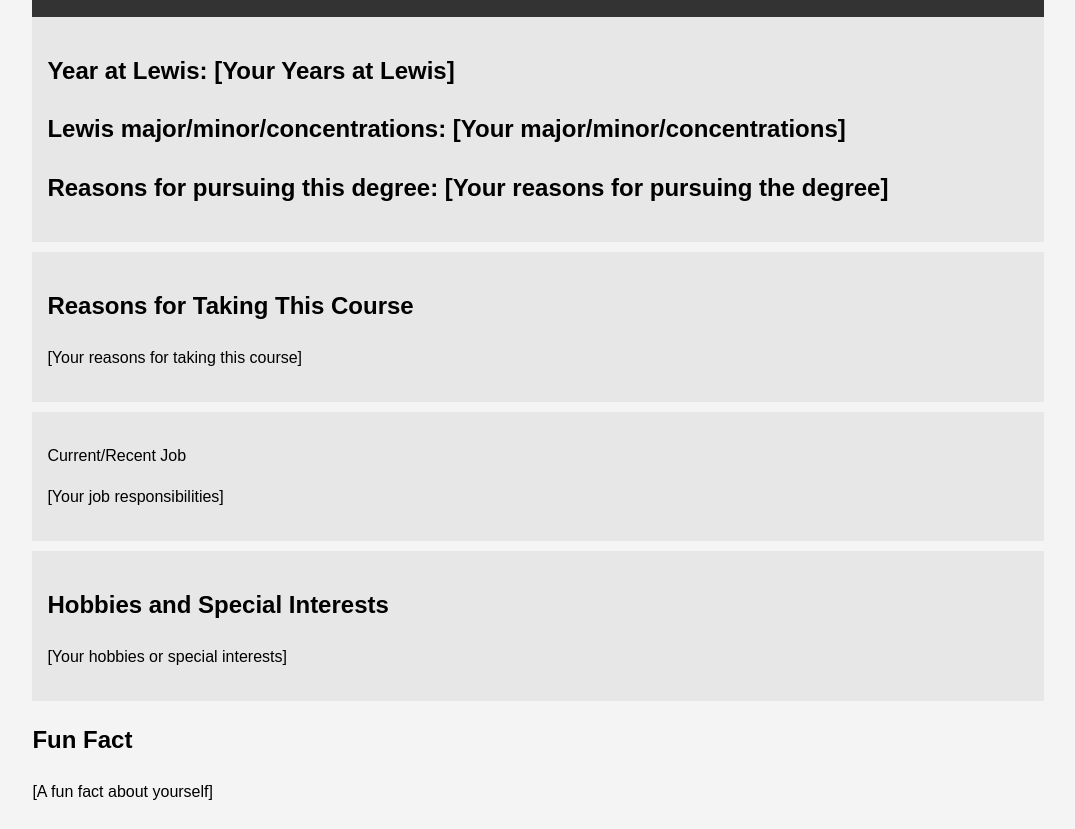
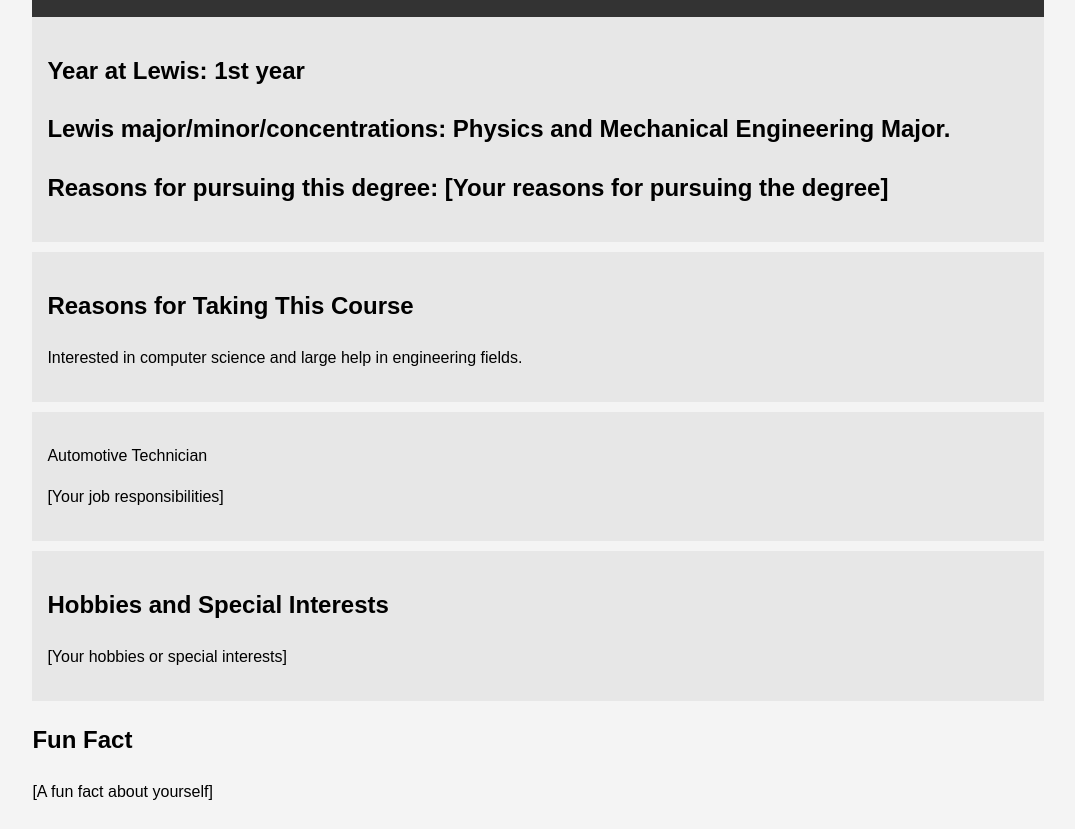
Before and after one commit to Humberto-va/me, a plain HTML site: page index.html in a window 1280 px wide. Shown: the part 82-911 px from the top of the page, without its empty margins (102-1177 px from the left). Drawn offline with Linux system fonts and the light colour scheme.

Commit message:
Updated Year, Major, Job, and reason for course

```diff
--- a/index.html
+++ b/index.html
@@ -36,18 +36,18 @@
         </header>
 
         <section class="lewis">
-			<h2>Year at Lewis: [Your Years at Lewis]</h2>
-			<h2>Lewis major/minor/concentrations: [Your major/minor/concentrations]</h2>
+			<h2>Year at Lewis: 1st year</h2>
+			<h2>Lewis major/minor/concentrations: Physics and Mechanical Engineering Major. </h2>
 			<h2>Reasons for pursuing this degree: [Your reasons for pursuing the degree]</h2>
         </section>
 
 		<section class="course">
             <h2>Reasons for Taking This Course</h2>
-            <p>[Your reasons for taking this course]</p>
+            <p>Interested in computer science and large help in engineering fields.</p>
         </section>
 
 		<section class="job">
-            <p>Current/Recent Job</p>
+            <p>Automotive Technician</p>
 			<p>[Your job responsibilities]</p>
         </section>
 
```
